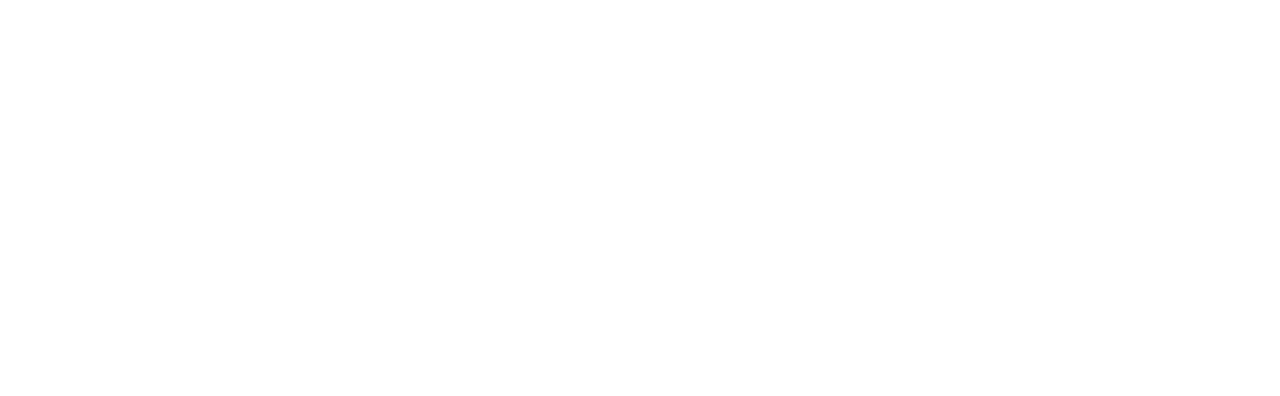
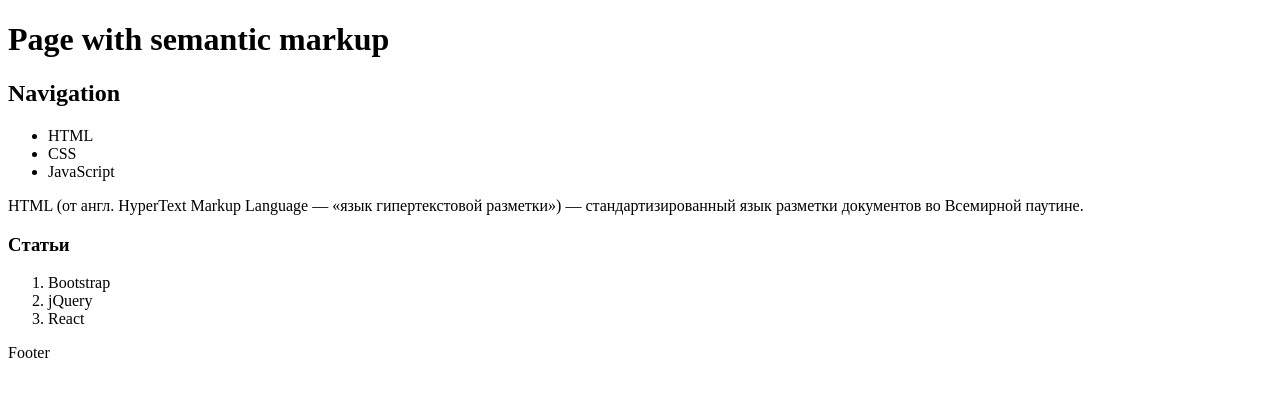
Before and after one commit to alexandershulha/HTML-CSS, a plain HTML site: page Lesson3/hw1/index.html in a window 1280 px wide. Drawn offline with Linux system fonts and the light colour scheme.

Commit message:
Изменения

```diff
--- a/Lesson3/hw1/index.html
+++ b/Lesson3/hw1/index.html
@@ -3,9 +3,36 @@
 <head>
     <meta charset="UTF-8">
     <meta name="viewport" content="width=device-width, initial-scale=1.0">
-    <title>Document</title>
+    <title>Semantic</title>
 </head>
 <body>
-
+    <header>
+        <h1>Page with semantic markup</h1>
+        <nav>
+            <h2>Navigation</h2>
+            <ul>
+                <li>HTML</li>
+                <li>CSS</li>
+                <li>JavaScript</li>
+            </ul>
+        </nav>
+    </header>
+    <main>
+        <p>
+            HTML (от англ. HyperText Markup Language — «язык гипертекстовой разметки») —
+        стандартизированный язык разметки документов во Всемирной паутине.
+        </p>
+        <section>
+            <h3>Cтатьи</h3>
+            <article>
+                <ol>
+                    <li>Bootstrap</li>
+                    <li>jQuery</li>
+                    <li>React</li>
+                </ol>
+            </article>
+        </section>
+    </main>
+    <footer>Footer</footer>
 </body>
 </html>
```
